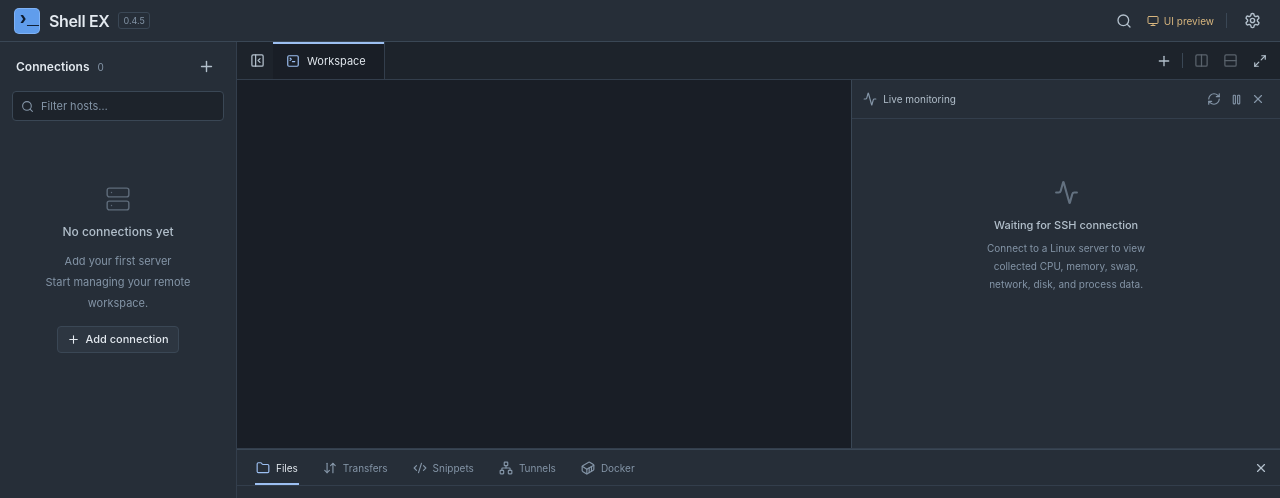
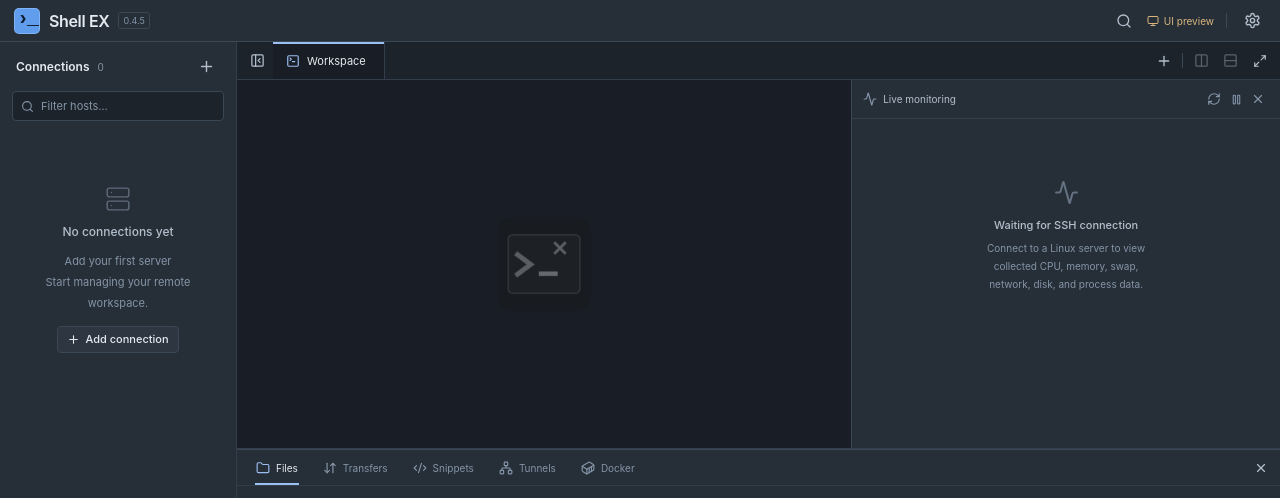
Before and after one commit to xzcode/shell-ex, a React (Vite) app in the folder apps/desktop/: page / in a window 1280 px wide. Shown: the top 498 px of the page. Built offline with nearby package versions, Linux system fonts and the light colour scheme.

Commit message:
ui: show a quiet centered app logo in the idle terminal workspace

```diff
--- a/apps/desktop/src/App.tsx
+++ b/apps/desktop/src/App.tsx
@@ -69,6 +69,7 @@ import {
 import { MonitorPanel } from "./MonitorPanel";
 import { SettingsDialog } from "./SettingsDialog";
 import { LinuxHelpDialog } from "./LinuxHelpDialog";
+import workspaceLogo from "../src-tauri/icons/128x128@2x.png";
 import { VaultDialog, type VaultStatus } from "./VaultDialog";
 import { hasDirtyDrafts } from "./drafts";
 type Toast = {
@@ -1124,6 +1125,11 @@ export default function App() {
               <div
                 className={`terminal-area ${splitEnabled ? "split-" + workspace.split : ""}`}
               >
+                {sessions.length === 0 && connecting.size === 0 && (
+                  <div className="workspace-idle" aria-hidden="true">
+                    <img src={workspaceLogo} alt="" draggable={false} />
+                  </div>
+                )}
                 {sessions.map((s) => (
                     <div
                       key={s.id}
--- a/apps/desktop/src/styles.css
+++ b/apps/desktop/src/styles.css
@@ -2880,3 +2880,27 @@ select:not([multiple]) {
 .linux-help-empty { display: flex; flex-direction: column; align-items: center; text-align: center; gap: 9px; padding: 35px 8px; color: var(--muted); }
 .linux-help-hint { padding: 10px 18px; font-size: 10px; line-height: 1.6; color: var(--muted); border-top: 1px solid var(--border-soft); flex-shrink: 0; }
 .linux-help-error { padding: 8px 18px; color: var(--red); font-size: 11px; flex-shrink: 0; }
+
+/* Idle terminal watermark: the existing application icon only, no welcome
+   content or hit targets. Never place it behind an active terminal session. */
+.workspace-idle {
+  position: absolute;
+  inset: 0;
+  display: flex;
+  align-items: center;
+  justify-content: center;
+  pointer-events: none;
+  -webkit-user-select: none;
+  user-select: none;
+}
+.workspace-idle img {
+  display: block;
+  width: 104px;
+  max-width: 28%;
+  max-height: 58%;
+  height: auto;
+  object-fit: contain;
+  opacity: 0.45;
+  filter: grayscale(1);
+  -webkit-user-drag: none;
+}
```
Also changed, not shown: 3 other files (tests, documents, lock files or other folders).
